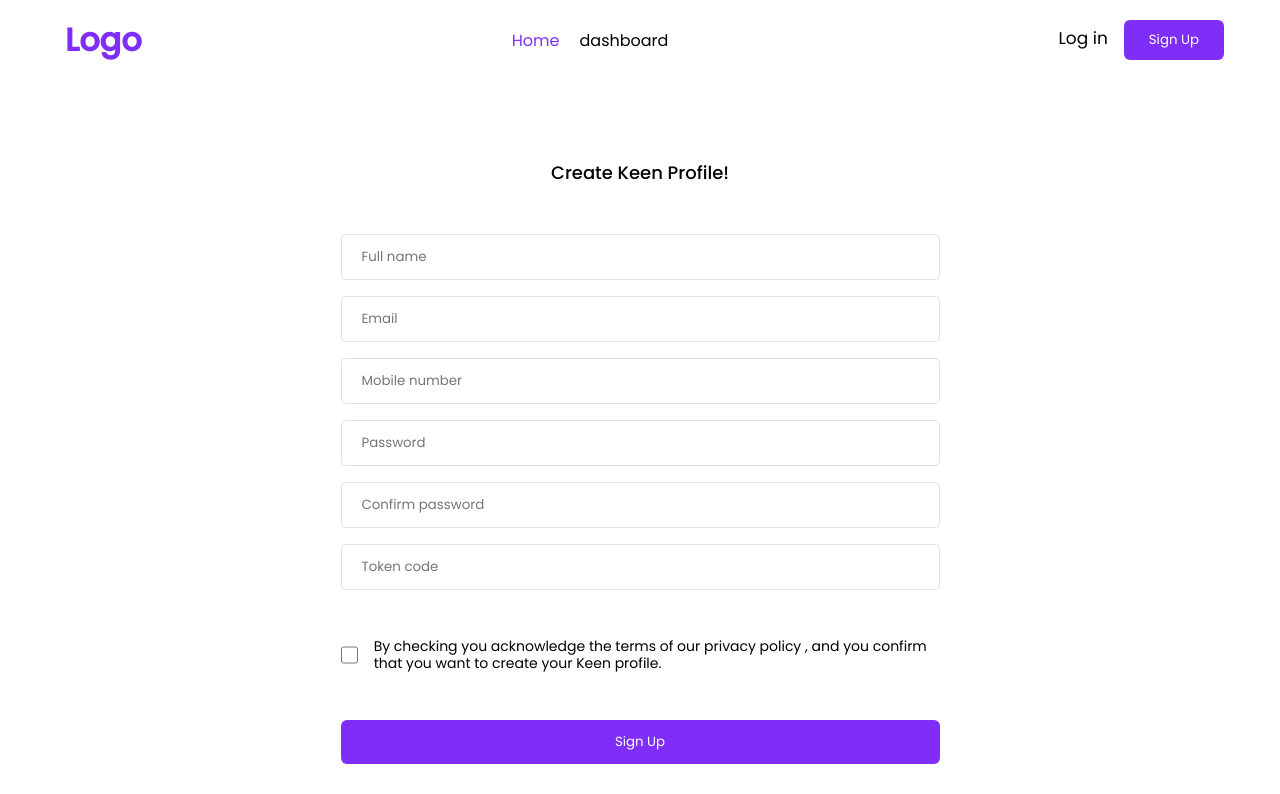
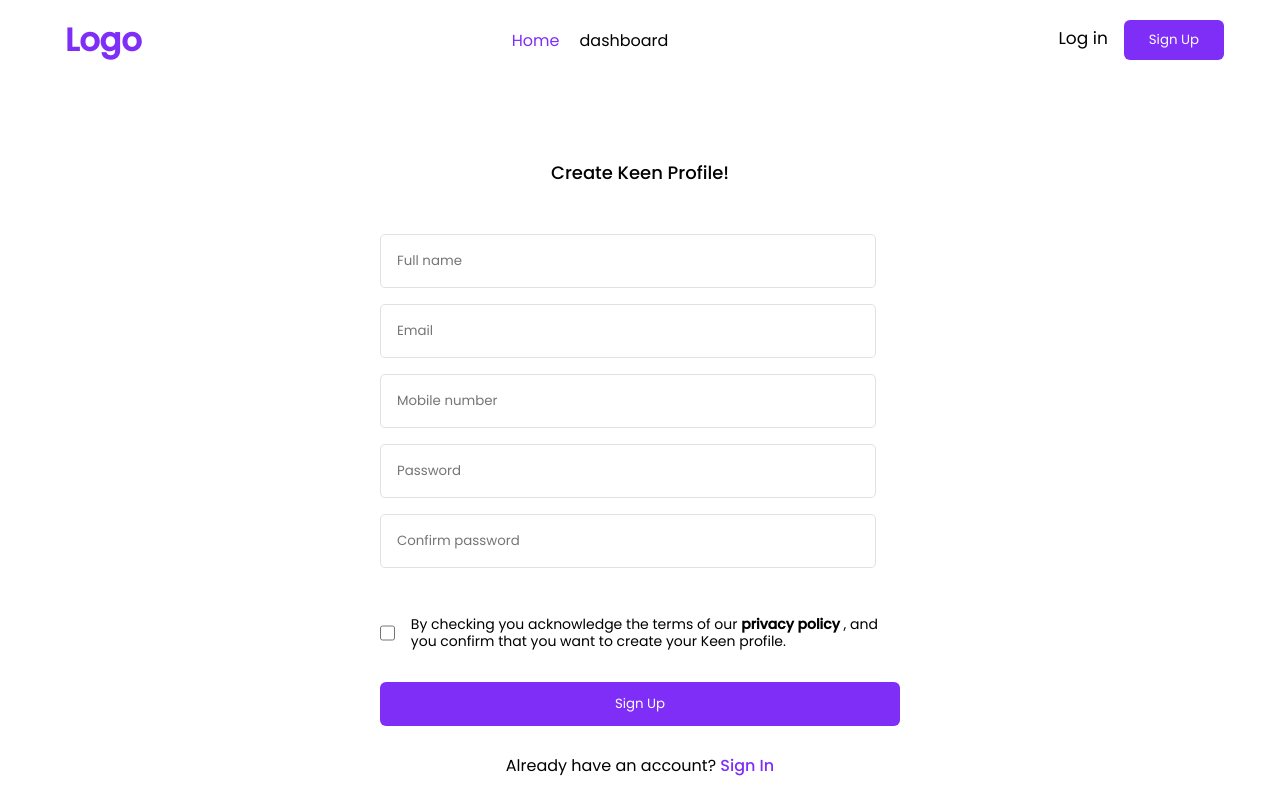
Before and after one commit to deepeshgamer23/Keen_project-Ticket-System-, an Angular app: page /SignUp in a window 1280 px wide. Shown: the top 794 px of the page. Built offline with nearby package versions, Linux system fonts and the light colour scheme.

Commit message:
9/6/2023

```diff
--- a/src/SCSS/components/_signup.scss
+++ b/src/SCSS/components/_signup.scss
@@ -25,8 +25,8 @@
         }
 
         &-input {
-            padding: 12px 20rem;
-            padding-left: 20px;
+            width: 31rem;
+            padding: 1rem 1rem;
             border: 1px solid $grey;
             outline: none;
             border-radius: 5px;
@@ -35,9 +35,30 @@
             margin-top: 1rem;
         }
 
+        /* Chrome, Safari, Edge, Opera */
+        & input::-webkit-outer-spin-button,
+        & input::-webkit-inner-spin-button {
+            -webkit-appearance: none;
+            margin: 0;
+        }
+
+        /* Firefox */
+        & input[type=number] {
+            -moz-appearance: textfield;
+        }
+
+        & .co {
+            color: red;
+            line-height: 3;
+            padding-left: 0.3rem;
+            height: 2rem;
+        }
+
         &-checkbox {
             display: flex;
             align-items: center;
+            margin-top: 3rem;
+            padding-bottom: 0rem;
 
             & input {
                 width: 2vw;
@@ -48,13 +69,15 @@
             & p {
                 line-height: 1.2;
                 font-size: 14px;
-                margin-top: 3rem;
-                margin-bottom: 3rem;
+                // margin-top: 3rem;
+                // margin-bottom: 3rem;
                 padding-left: 1rem;
+                cursor: pointer;
             }
         }
 
         &-button {
+            margin-top: 2rem;
             padding: 12px;
             border-radius: 6px;
             background-color: $purple;
--- a/src/app/components/SignUp/sign-up.component.html
+++ b/src/app/components/SignUp/sign-up.component.html
@@ -1,20 +1,47 @@
 <!--============================ Sign Up ===========================-->
 
-<form class="signUp section container">
+<form class="signUp section container" [formGroup]="SignForm">
     <div class="signUp__container grid">
         <div class="signUp__content">
             <h2 class="signUp__content-subtitle">Create Keen Profile!</h2>
-            <input type="text" placeholder="Full name" class="signUp__content-input" required="" maxlength="30">
-            <input type="text" placeholder="Email" class="signUp__content-input" required="" maxlength="40">
-            <input type="text" placeholder="Mobile number" class="signUp__content-input" required="" maxlength="15">
-            <input type="text" placeholder="Password" class="signUp__content-input" required="" maxlength="30">
-            <input type="text" placeholder="Confirm password" class="signUp__content-input" required="" maxlength="30">
-            <input type="text" placeholder="Token code" class="signUp__content-input">
+            <input type="text" placeholder="Full name" class="signUp__content-input" formControlName="fullname"
+                maxlength="30">
+            <div *ngIf="submitted && f.fullname.errors">
+                <div *ngIf="f.fullname.errors.required" class="co">Enter your full name</div>
+            </div>
+            <input type="text" placeholder="Email" class="signUp__content-input" formControlName="email" maxlength="40">
+            <div *ngIf="submitted && f.email.errors">
+                <div *ngIf="f.email.errors.required" class="co">Enter your email</div>
+                <div *ngIf="f.email.errors.email" class="co">Enter your a valid email</div>
+            </div>
+            <input type="number" placeholder="Mobile number" class="signUp__content-input" formControlName="number"
+                maxlength="15">
+            <div *ngIf="submitted && f.number.errors">
+                <div *ngIf="f.number.errors.required" class="co">Enter your mobile number</div>
+            </div>
+            <input type="text" placeholder="Password" class="signUp__content-input" formControlName="pass"
+                maxlength="30">
+
+            <div *ngIf="submitted && f.pass.errors">
+                <div *ngIf="f.pass.errors.required" class="co">Enter your full name</div>
+            </div>
+
+            <input type="text" placeholder="Confirm password" formControlName="conPass" class="signUp__content-input"
+                maxlength="30">
+
+            <div *ngIf="submitted && f.conPass.errors">
+                <div *ngIf="f.conPass.errors.required" class="co">Enter your full name</div>
+            </div>
+
             <div class="signUp__content-checkbox">
-                <input type="checkbox">
-                <p class="signUp__content-p">By checking you acknowledge the terms of our privacy policy , and you confirm that you want to create your Keen profile.</p>
+                <input type="checkbox" formControlName="checkbox">
+                <p class="signUp__content-p ">By checking you acknowledge the terms of our <b>privacy policy</b> , and
+                    you confirm that you want to create your Keen profile.</p>
             </div>
-            <button class="signUp__content-button">Sign Up</button>
+            <div *ngIf="submitted && f.checkbox.errors">
+                <div *ngIf="f.checkbox.errors.required" class="co">Accept our privacy policy</div>
+            </div>
+            <button class="signUp__content-button" (click)="onSignup()">Sign Up</button>
             <p class="signUp__content-signIn">Already have an account? <a routerLink="../Login">Sign In</a></p>
         </div>
     </div>
--- a/src/app/components/SignUp/sign-up.component.ts
+++ b/src/app/components/SignUp/sign-up.component.ts
@@ -1,4 +1,5 @@
-import { Component } from '@angular/core';
+import { Component, OnInit } from '@angular/core';
+import { FormBuilder, FormGroup, Validators} from '@angular/forms';
 
 @Component({
   selector: 'app-sign-up',
@@ -7,4 +8,33 @@ import { Component } from '@angular/core';
 })
 export class SignUpComponent {
 
+  SignForm: any;
+  submitted: boolean = false;
+
+  constructor(private formBuilder: FormBuilder) { }
+
+  ngOnInit() {
+    this.SignForm = this.formBuilder.group({
+      fullname:['',Validators.required],
+      email:['',[Validators.required,Validators.email]],
+      number:['',Validators.required],
+      pass:['',Validators.required],
+      conPass:['',Validators.required],
+      checkbox:[false,Validators.requiredTrue],
+    })
+  }
+
+
+  get f(){return this.SignForm.controls}
+
+  onSignup(){
+    if(this.SignForm.invalid){
+      this.submitted = true;
+      return;
+    }
+    else{
+      this.submitted = false;
+      this.SignForm.reset();
+    }
+  }
 }
```
